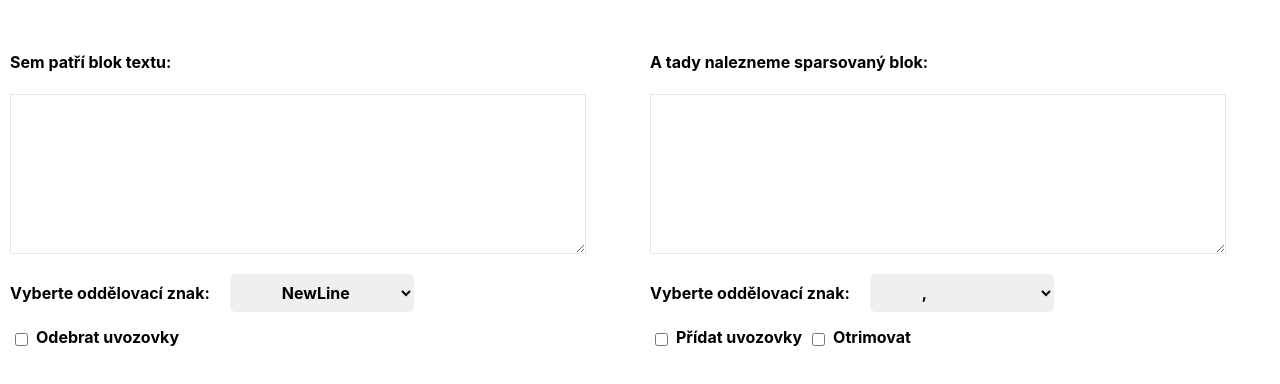
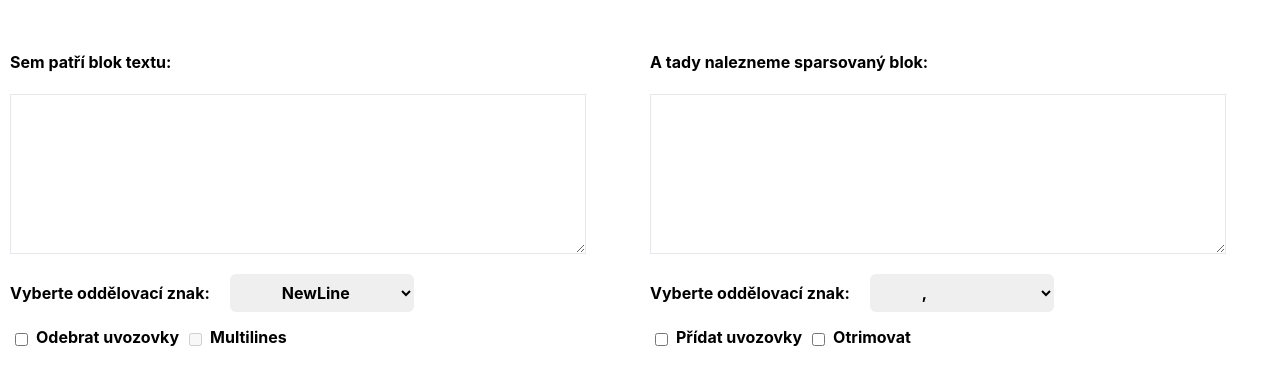
Before and after one commit to sojkas/parser, a React (Create React App) app: page / in a window 1280 px wide. Shown: the top 384 px of the page. Built offline with nearby package versions, Linux system fonts and the light colour scheme.

Commit message:
pridani funkce pro vice radku (multilines)

```diff
--- a/src/App.js
+++ b/src/App.js
@@ -6,7 +6,7 @@ import StringOption from "./components/StringOption";
 import Checkbox from "./components/Checkbox";
 
 function App() {
-  const [InputArray, setInputArray] = useState([]);
+  const [inputData, setInputData] = useState("");
   const [outputArray, setOutputArray] = useState([]);
   const [selectedStringInput, setSelectedStringInput] = useState(/\r?\n/g);
   const [selectedStringOutput, setSelectedStringOutput] = useState(",");
@@ -15,19 +15,28 @@ function App() {
   const [isCheckedAddQuotationMark, setIsCheckedAddQuotationMark] =
     useState(false);
   const [isCheckedRemoveSpace, setIsCheckedRemoveSpace] = useState(false);
+  const [isCheckedMultilines, setIsCheckedMultilines] = useState(false);
   const [isAnyChange, setIsAnyChange] = useState(false);
+  const [disabled, setIsDisabled] = useState(true);
 
   const titleRemoveQuatationMarks = "Odebrat uvozovky";
   const titleAddQuatationMarks = "Přídat uvozovky";
   const titleSpace = "Otrimovat";
+  const titleMultilines = "Multilines";
 
   const onInputData = (inputData) => {
-    setInputArray(inputData.split(selectedStringInput));
+    setInputData(inputData);
     setIsAnyChange(true);
   };
 
   const onSelectedInputStringHandler = (selectedString) => {
     setSelectedStringInput(selectedString);
+    if (selectedString === "\n") {
+      setIsDisabled(true);
+      setIsCheckedMultilines(false);
+    } else {
+      setIsDisabled(false);
+    }
     setIsAnyChange(true);
   };
   const onSelectedOutputStringHandler = (selectedString) => {
@@ -52,6 +61,11 @@ function App() {
     setIsAnyChange(true);
   };
 
+  const isCheckedMultilinesHandler = (isChecked) => {
+    setIsCheckedMultilines(isChecked);
+    setIsAnyChange(true);
+  };
+
   const prepareDataTrim = (outputArray) => {
     if (outputArray.length > 0) {
       const newOutputArray = new Array([]);
@@ -61,15 +75,15 @@ function App() {
       return newOutputArray;
     }
     return outputArray;
-  }
+  };
 
-  const prepareDataRemove = (outputArray, removeChar) => {
+  const prepareDataReplace = (outputArray, oldChar, newChar) => {
     if (outputArray.length > 0) {
       const newOutputArray = new Array([]);
       for (const element in outputArray) {
-        newOutputArray[element] = removeSelectedChar(
+        newOutputArray[element] = replaceSelectedChar(
           outputArray[element],
-          removeChar
+          oldChar, newChar
         );
       }
       return newOutputArray;
@@ -88,9 +102,9 @@ function App() {
     return outputArray;
   };
 
-  const removeSelectedChar = (chars, selectedChar) => {
+  const replaceSelectedChar = (chars, selectedChar, newSelectedChar) => {
     if (chars.length > 0) {
-      const newChars = chars.replaceAll(selectedChar, "");
+      const newChars = chars.replaceAll(selectedChar, newSelectedChar);
       return newChars;
     }
   };
@@ -104,12 +118,13 @@ function App() {
 
   if (isAnyChange) {
     setIsAnyChange(false);
-    let newArray = InputArray;
+    let newData = inputData;
+    if(isCheckedMultilines) newData = inputData.replaceAll("\n", selectedStringInput);
+    let newArray = newData.split(selectedStringInput);
     if (isCheckedRemoveQuotationMark)
-      newArray = prepareDataRemove(newArray, '"');
+      newArray = prepareDataReplace(newArray, '"', '');
+    if (isCheckedRemoveSpace) newArray = prepareDataTrim(newArray);
     if (isCheckedAddQuotationMark) newArray = prepareDataAdd(newArray);
-    if (isCheckedRemoveSpace) newArray = prepareDataTrim(newArray);
-
     setOutputArray(newArray);
   }
 
@@ -121,11 +136,19 @@ function App() {
           selectedString={selectedStringInput}
           onSelectedString={onSelectedInputStringHandler}
         />
-        <Checkbox
-          title={titleRemoveQuatationMarks}
-          isChecked={isCheckedRemoveQuotationMarkHandler}
-          checked={isCheckedRemoveQuotationMark}
-        />
+        <div className="action-buttons">
+          <Checkbox
+            title={titleRemoveQuatationMarks}
+            isChecked={isCheckedRemoveQuotationMarkHandler}
+            checked={isCheckedRemoveQuotationMark}
+          />
+          <Checkbox
+            title={titleMultilines}
+            isChecked={isCheckedMultilinesHandler}
+            checked={isCheckedMultilines}
+            disabled={disabled}
+          />
+        </div>
       </div>
       <div className="output-window">
         <OutputList
--- a/src/components/Checkbox.css
+++ b/src/components/Checkbox.css
@@ -12,5 +12,5 @@
 }
 
 .checkbox-all input {
-    margin-top: 0.3rem;
+    margin-top: 0.33rem;
 }
--- a/src/components/Checkbox.js
+++ b/src/components/Checkbox.js
@@ -7,7 +7,7 @@ const Checkbox = (props) => {
     }
   return (
     <label className="checkbox-all">
-      <input className="checked:bg-gray-500" type="checkbox" checked={props.checked} onChange={checkboxChangeHandler} />
+      <input className="checked:bg-gray-500" type="checkbox" checked={props.checked} onChange={checkboxChangeHandler} disabled={props.disabled}/>
       <p className="">{props.title}</p>
     </label>
   );
--- a/src/index1.css
+++ b/src/index1.css
@@ -466,15 +466,6 @@ Ensure the default browser behavior of the `hidden` attribute.
   --tw-backdrop-sepia:  ;
 }
 
-.appearance-none {
-  -webkit-appearance: none;
-          appearance: none;
-}
-
-.border-4 {
-  border-width: 4px;
-}
-
 .border {
   border-width: 1px;
 }
@@ -497,17 +488,7 @@ code {
     monospace;
 }
 
-.checked\:bg-blue-500:checked {
-  --tw-bg-opacity: 1;
-  background-color: rgb(59 130 246 / var(--tw-bg-opacity));
-}
-
 .checked\:bg-gray-500:checked {
   --tw-bg-opacity: 1;
   background-color: rgb(107 114 128 / var(--tw-bg-opacity));
 }
-
-.checked\:bg-gray-300:checked {
-  --tw-bg-opacity: 1;
-  background-color: rgb(209 213 219 / var(--tw-bg-opacity));
-}
```
